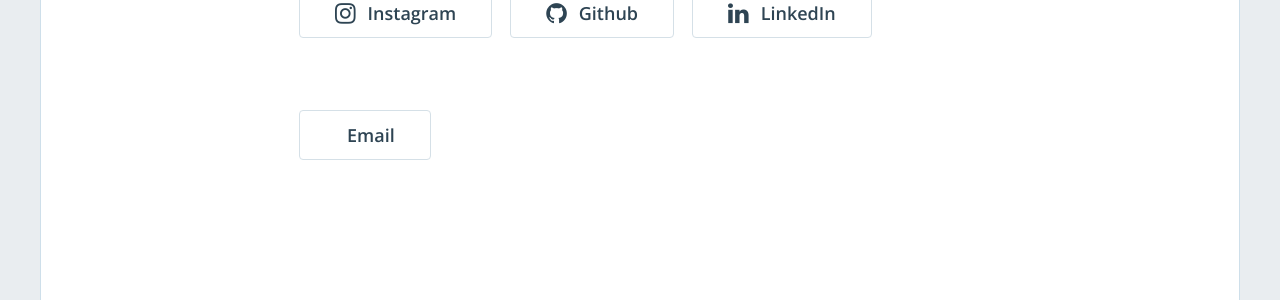
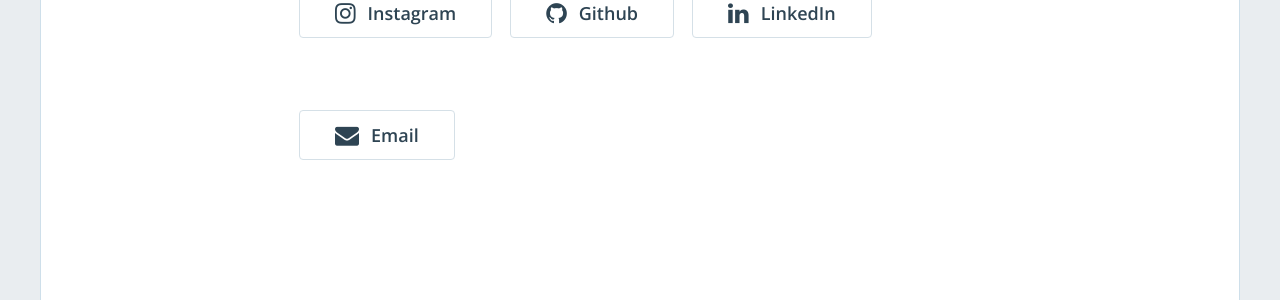
Before and after one commit to jeansung/jeansung.github.io, a Jekyll site: the page built from index.html, in a window 1280 px wide. Shown: the part 403-703 px from the top of the page. Built offline with Jekyll 4.4.1, drawn with Linux system fonts in a browser that asks for light colours; nearby versions of some CDN libraries; the list of posts is cut into pages by our own code.

Commit message:
icon to envelope

```diff
--- a/_includes/home-hero.html
+++ b/_includes/home-hero.html
@@ -30,7 +30,7 @@
               <a href="https://linkedin.com/in/{{ site.data.global.linkedin }}"><button class="btn btn-default btn-lg"><i class="fa fa-linkedin fa-lg"></i>LinkedIn</button></a>
             {% endif %}
             {% if site.data.global.email != '' %}
-              <a href="mailto:{{ site.data.global.email }}"><button class="btn btn-default btn-lg"><i class="fa fa-email fa-lg"></i>Email</button></a>
+              <a href="mailto:{{ site.data.global.email }}"><button class="btn btn-default btn-lg"><i class="fa fa-envelope fa-lg"></i>Email</button></a>
             {% endif %}
 
           </div>
```
